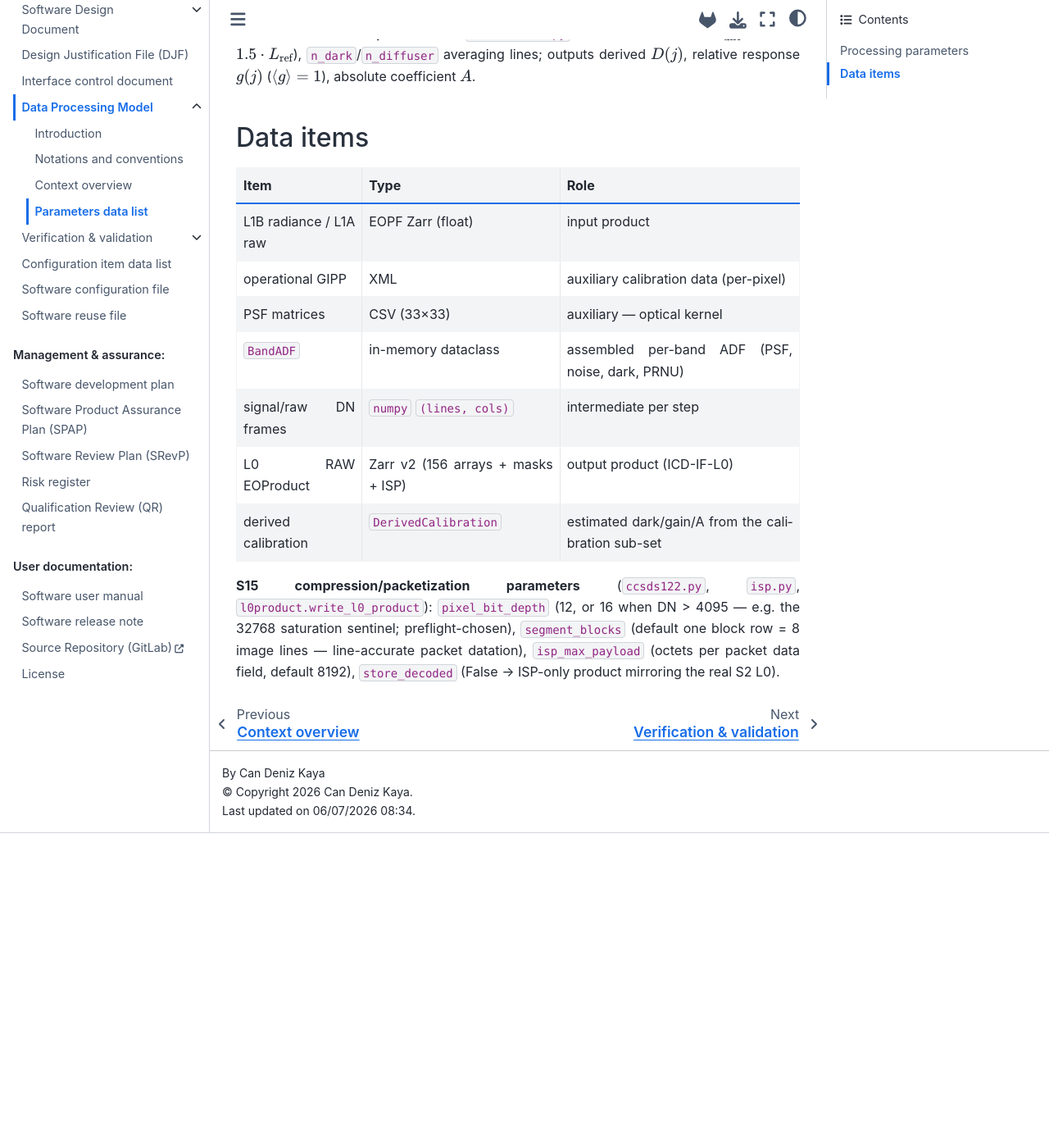
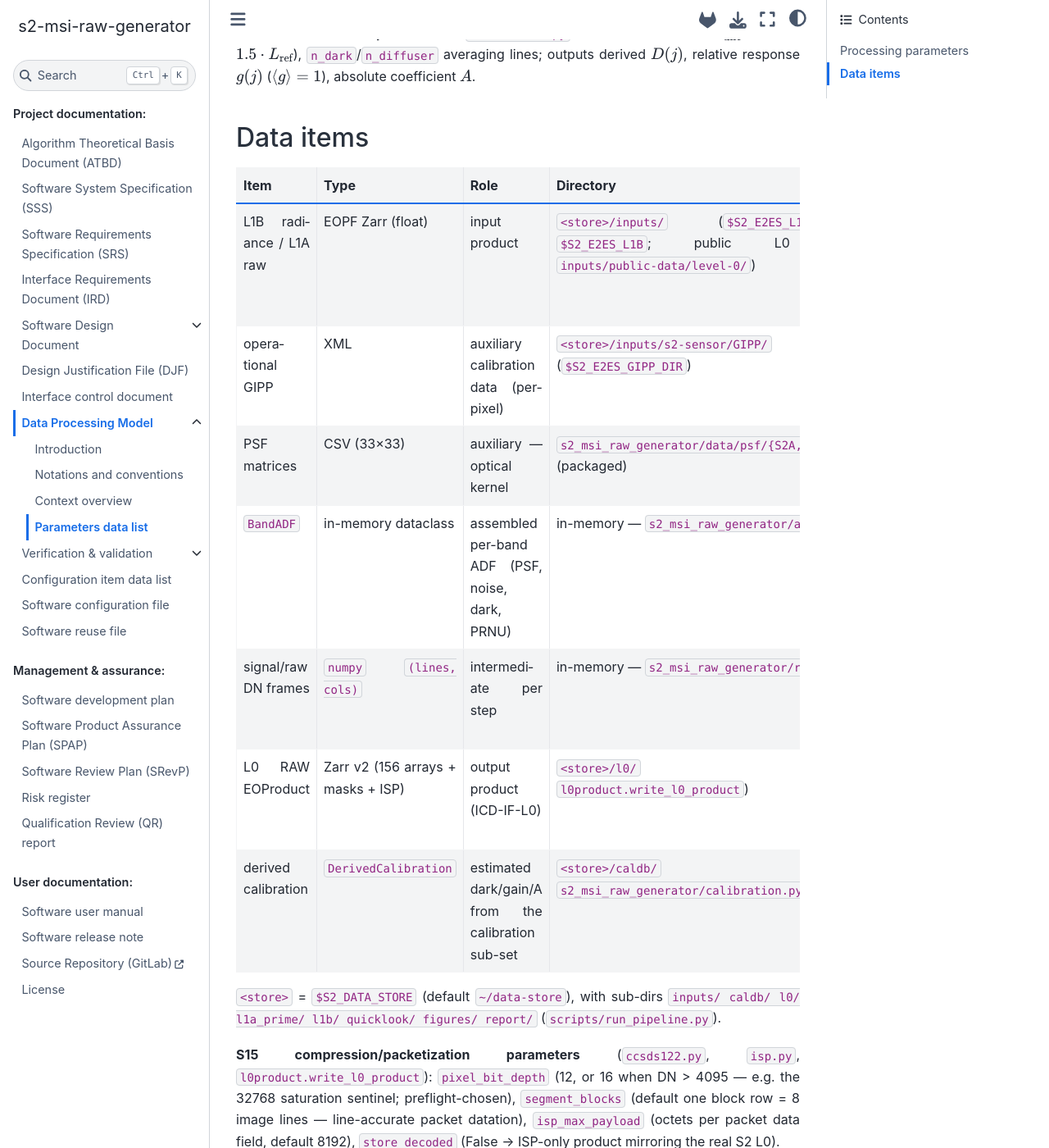
Before and after one commit to AstroCan17/s2-msi-raw-generator, a Sphinx documentation site: the page built from docs/dpm/parameters-data-list.md, in a window 1280 px wide and 1400 px high, scrolled down 1592 px. Shown: the whole window at 82% size. Built offline with Sphinx 7.4.7 and the Sphinx Book theme 1.1.4, drawn with Linux system fonts in a browser that asks for light colours; pages that are not in the unit, such as notebooks, are missing from menus; before the commit the page ends 2608 px from its top, so only the background shows below that.

Commit message:
docs: add ESA-data investigation notebook + DPM data-list updates
input_dataset_check.ipynb documents the Studio-VM audit behind the ESA-only
NUC work: product provenance, GIPP/ADF epochs, OVH S3 data access, dpr-common
reference datasets, and the turkey validation chain. The secrets path is
env-driven (EOPF_SECRETS) and no credentials or bucket inventories are
committed. Also refreshes docs/dpm/parameters-data-list.md (Directory +
Consumed-by columns) and the sibling inspection notebooks.

Part of ipf/s2-msi-raw-generator#1.

```diff
--- a/docs/dpm/parameters-data-list.md
+++ b/docs/dpm/parameters-data-list.md
@@ -47,15 +47,17 @@
 
 ## Data items
 
-| Item | Type | Role |
-|---|---|---|
-| L1B radiance / L1A raw | EOPF Zarr (float) | input product |
-| operational GIPP | XML | auxiliary calibration data (per-pixel) |
-| PSF matrices | CSV (33×33) | auxiliary — optical kernel |
-| `BandADF` | in-memory dataclass | assembled per-band ADF (PSF, noise, dark, PRNU) |
-| signal/raw DN frames | `numpy` `(lines, cols)` | intermediate per step |
-| L0 RAW EOProduct | Zarr v2 (156 arrays + masks + ISP) | output product (ICD-IF-L0) |
-| derived calibration | `DerivedCalibration` | estimated dark/gain/A from the calibration sub-set |
+| Item | Type | Role | Directory | Consumed by (input to) |
+|---|---|---|---|---|
+| L1B radiance / L1A raw | EOPF Zarr (float) | input product | `<store>/inputs/` (`$S2_E2ES_L1A` / `$S2_E2ES_L1B`; public L0 under `inputs/public-data/level-0/`) | reverse-chain **S1** entry (`reverse.reverse_mvp`, radiance) via `phase_package`; sensor-model harvest (`sensor.py`) |
+| operational GIPP | XML | auxiliary calibration data (per-pixel) | `<store>/inputs/s2-sensor/GIPP/` (`$S2_E2ES_GIPP_DIR`) | `gipp.py` → `adf.BandADF.from_gipp`; reverse **S4/S5/S7/S9/S10/S11** + `radiometric-vv` round-trip |
+| PSF matrices | CSV (33×33) | auxiliary — optical kernel | `s2_msi_raw_generator/data/psf/{S2A,S2B,S2C}/` (packaged) | `adf.real_psf_kernel` → `BandADF.psf` → reverse **S6** (`reverse.s6_psf_reblur`) |
+| `BandADF` | in-memory dataclass | assembled per-band ADF (PSF, noise, dark, PRNU) | in-memory — `s2_msi_raw_generator/adf.py` | `reverse.reverse_mvp` (**S6–S13**: `psf`, `prnu_gain`, `dark_dn`, `eq_gain`, `noise_a/b`); `calibration` campaign |
+| signal/raw DN frames | `numpy` `(lines, cols)` | intermediate per step | in-memory — `s2_msi_raw_generator/reverse.py` | next reverse step → `ccsds122` compress + `isp` packetize (**S15**) → `l0product.write_l0_product` |
+| L0 RAW EOProduct | Zarr v2 (156 arrays + masks + ISP) | output product (ICD-IF-L0) | `<store>/l0/` (writer `l0product.write_l0_product`) | `l0product.read_l0_isp_dn` (`ground-decode`/`l0-decode` → `validate`); downstream **msi-processor** |
+| derived calibration | `DerivedCalibration` | estimated dark/gain/A from the calibration sub-set | `<store>/caldb/` (dataclass `s2_msi_raw_generator/calibration.py`) | downstream **msi-processor** (nuc/dark/radiometric/spectral ADFs); `calibration.estimated_adf` (test-only) |
+
+`<store>` = `$S2_DATA_STORE` (default `~/data-store`), with sub-dirs `inputs/ caldb/ l0/ l1a_prime/ l1b/ quicklook/ figures/ report/` (`scripts/run_pipeline.py`).
 
 **S15 compression/packetization parameters** (`ccsds122.py`, `isp.py`, `l0product.write_l0_product`):
 `pixel_bit_depth` (12, or 16 when DN > 4095 — e.g. the 32768 saturation sentinel; preflight-chosen),
```
Also changed, not shown: 4 other files.
